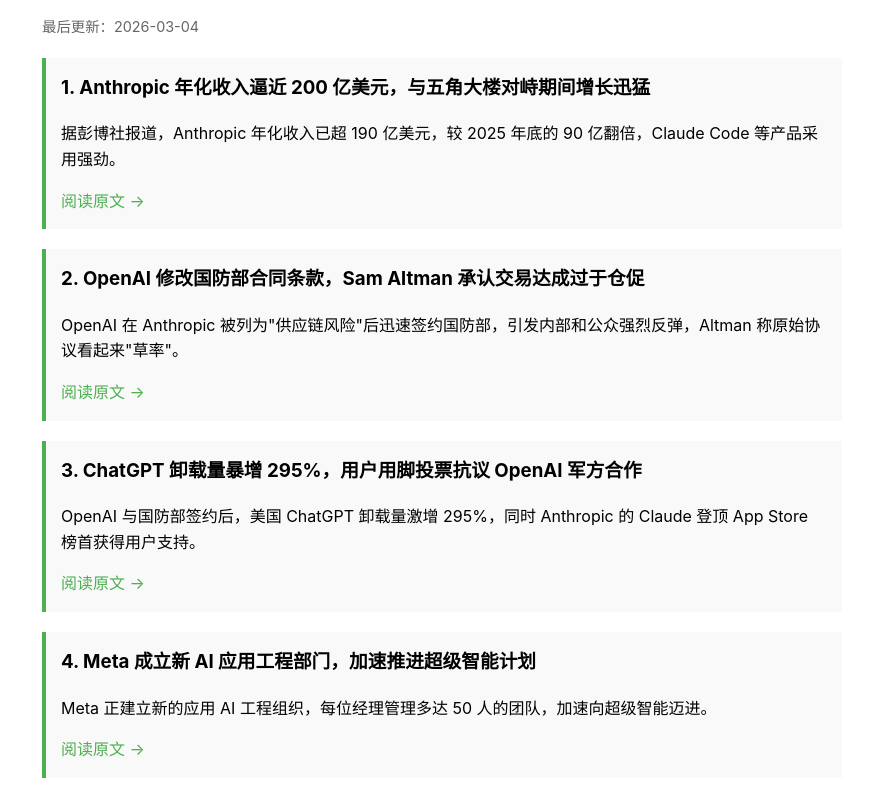
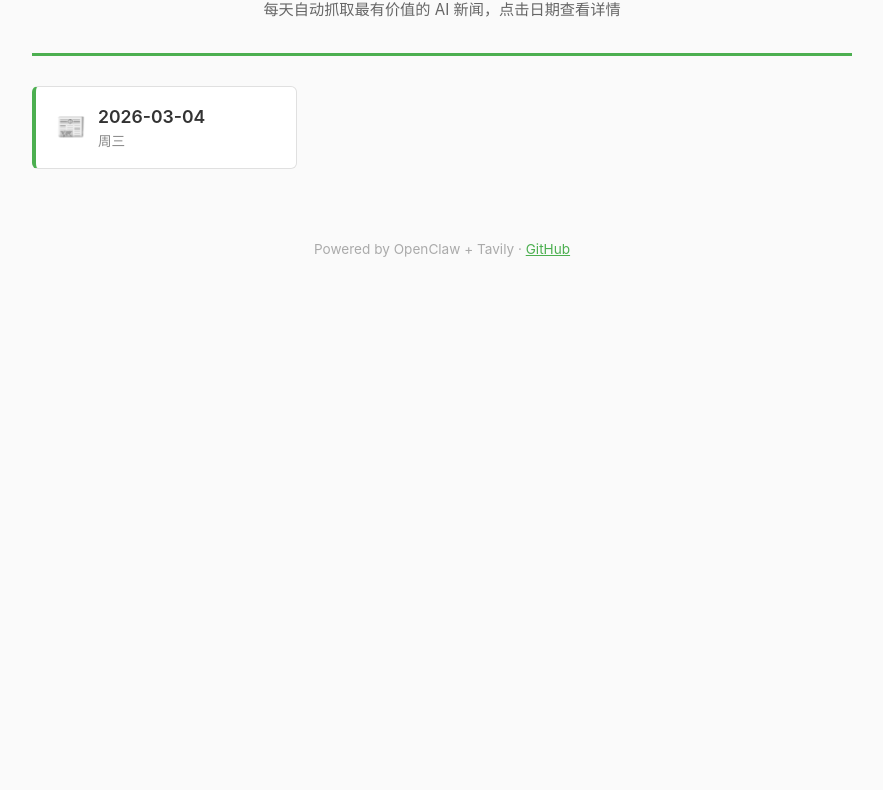
Before and after one commit to CocoDuan2/ai-news-daily, a plain HTML site: page index.html in a window 1280 px wide. Shown: the part 111-901 px from the top of the page, without its empty margins (198-1081 px from the left). After the commit the page ends 800 px from the top, so only its background shows below. Drawn offline with Linux system fonts and the light colour scheme.

Commit message:
🎨 重构：按日期归档，新增首页日期列表 + 详情页

```diff
--- /dev/null
+++ b/data/index.json
@@ -0,0 +1 @@
+["2026-03-04"]
--- a/index.html
+++ b/index.html
@@ -5,33 +5,108 @@
     <meta name="viewport" content="width=device-width, initial-scale=1.0">
     <title>每日AI新闻</title>
     <style>
-        body { font-family: -apple-system, BlinkMacSystemFont, "Segoe UI", sans-serif; max-width: 800px; margin: 40px auto; padding: 0 20px; line-height: 1.6; }
-        h1 { color: #333; border-bottom: 3px solid #4CAF50; padding-bottom: 10px; }
-        .date { color: #666; font-size: 0.9em; }
-        .news-item { margin: 20px 0; padding: 15px; background: #f9f9f9; border-left: 4px solid #4CAF50; }
-        .news-item h3 { margin-top: 0; }
-        a { color: #4CAF50; text-decoration: none; }
-        a:hover { text-decoration: underline; }
+        * { margin: 0; padding: 0; box-sizing: border-box; }
+        body {
+            font-family: -apple-system, BlinkMacSystemFont, "Segoe UI", sans-serif;
+            max-width: 860px;
+            margin: 0 auto;
+            padding: 20px;
+            background: #fafafa;
+            color: #333;
+            line-height: 1.6;
+        }
+        header {
+            text-align: center;
+            padding: 30px 0;
+            border-bottom: 3px solid #4CAF50;
+            margin-bottom: 30px;
+        }
+        header h1 { font-size: 2em; margin-bottom: 8px; }
+        header p { color: #666; font-size: 0.95em; }
+        .date-list {
+            display: grid;
+            grid-template-columns: repeat(auto-fill, minmax(200px, 1fr));
+            gap: 12px;
+        }
+        .date-card {
+            background: #fff;
+            border: 1px solid #e0e0e0;
+            border-left: 4px solid #4CAF50;
+            border-radius: 6px;
+            padding: 16px 20px;
+            text-decoration: none;
+            color: #333;
+            transition: box-shadow 0.2s, transform 0.1s;
+            display: flex;
+            align-items: center;
+            gap: 12px;
+        }
+        .date-card:hover {
+            box-shadow: 0 4px 12px rgba(0,0,0,0.1);
+            transform: translateY(-2px);
+        }
+        .date-card .icon { font-size: 1.5em; }
+        .date-card .info { flex: 1; }
+        .date-card .date { font-weight: 600; font-size: 1.1em; }
+        .date-card .weekday { color: #888; font-size: 0.85em; }
+        .empty { text-align: center; color: #999; padding: 60px 0; }
+        footer {
+            text-align: center;
+            padding: 30px 0;
+            color: #aaa;
+            font-size: 0.85em;
+            margin-top: 40px;
+        }
     </style>
 </head>
 <body>
-    <h1>🤖 每日AI新闻精选</h1>
-    <p class="date">最后更新：<span id="update-time">加载中...</span></p>
-    <div id="news-container">加载中...</div>
+    <header>
+        <h1>🤖 每日AI新闻精选</h1>
+        <p>每天自动抓取最有价值的 AI 新闻，点击日期查看详情</p>
+    </header>
+    <div id="date-list" class="date-list">
+        <div class="empty">加载中...</div>
+    </div>
+    <footer>
+        Powered by OpenClaw + Tavily ·
+        <a href="https://github.com/CocoDuan2/ai-news-daily" style="color:#4CAF50;">GitHub</a>
+    </footer>
     <script>
-        fetch('news.json')
-            .then(r => r.json())
-            .then(data => {
-                document.getElementById('update-time').textContent = data.date;
-                const container = document.getElementById('news-container');
-                container.innerHTML = data.news.map((item, i) => `
-                    <div class="news-item">
-                        <h3>${i + 1}. ${item.title}</h3>
-                        <p>${item.summary}</p>
-                        ${item.url ? `<a href="${item.url}" target="_blank">阅读原文 →</a>` : ''}
-                    </div>
-                `).join('');
-            });
+        const weekdays = ['周日','周一','周二','周三','周四','周五','周六'];
+
+        async function loadDates() {
+            try {
+                const res = await fetch('data/index.json');
+                const dates = await res.json();
+                const container = document.getElementById('date-list');
+
+                if (!dates.length) {
+                    container.innerHTML = '<div class="empty">暂无新闻数据</div>';
+                    return;
+                }
+
+                container.innerHTML = dates
+                    .sort((a, b) => b.localeCompare(a))
+                    .map(date => {
+                        const d = new Date(date + 'T00:00:00');
+                        const wd = weekdays[d.getDay()];
+                        return `
+                            <a class="date-card" href="day.html?date=${date}">
+                                <span class="icon">📰</span>
+                                <div class="info">
+                                    <div class="date">${date}</div>
+                                    <div class="weekday">${wd}</div>
+                                </div>
+                            </a>
+                        `;
+                    }).join('');
+            } catch(e) {
+                document.getElementById('date-list').innerHTML =
+                    '<div class="empty">加载失败，请稍后重试</div>';
+            }
+        }
+
+        loadDates();
     </script>
 </body>
 </html>
```
Also changed, not shown: day.html (added, +148 -0 lines), data/2026-03-04.json (renamed from news.json).
